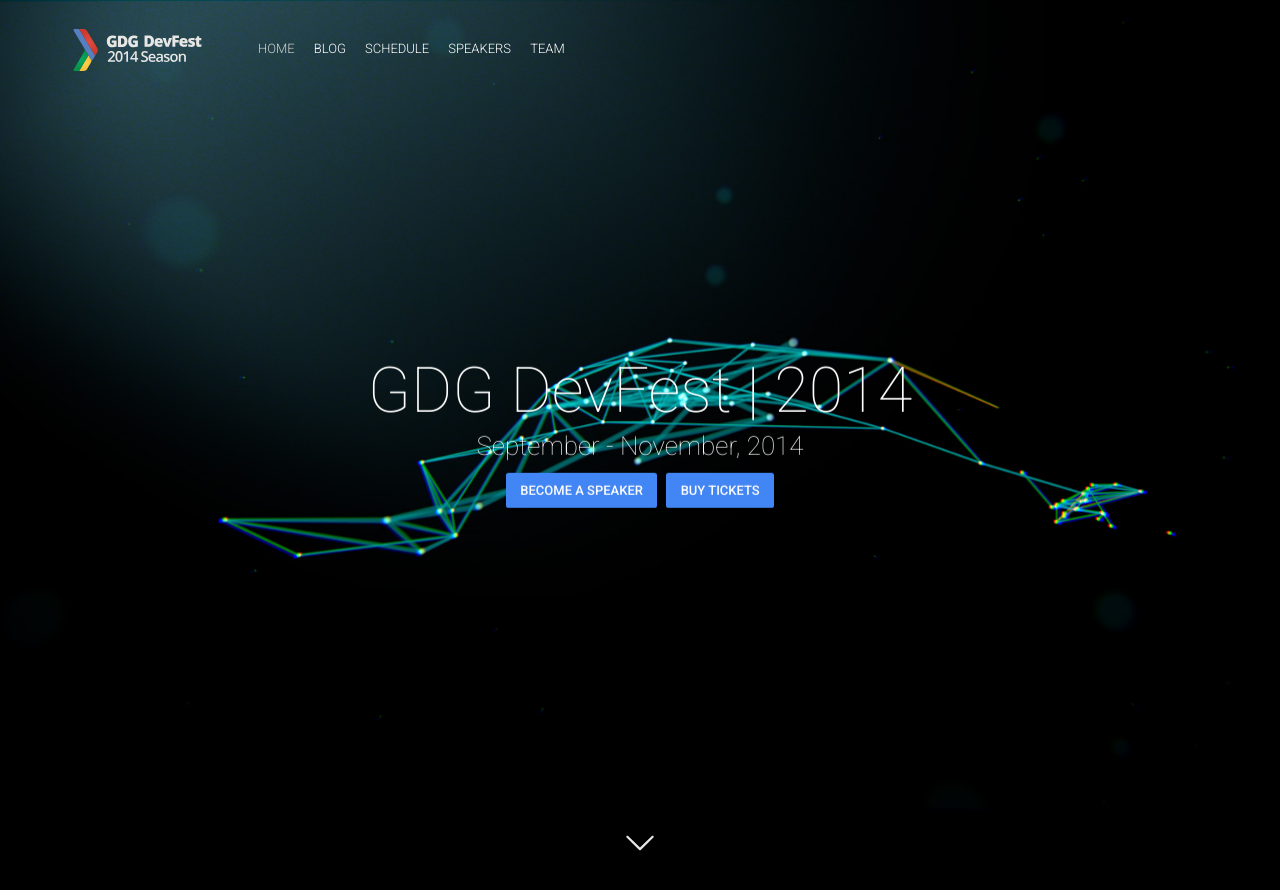
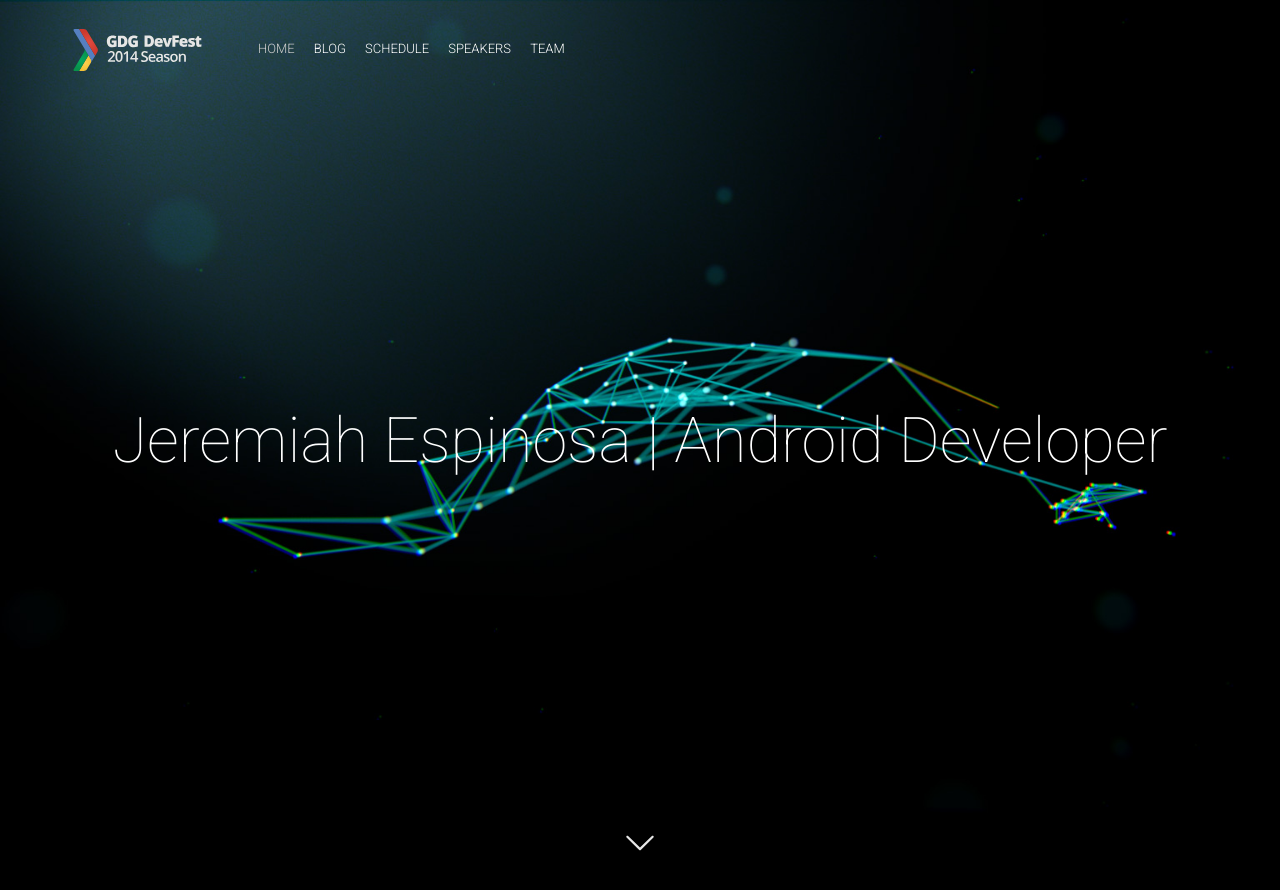
Before and after one commit to jeremiahespinosa/jeremiahespinosa.github.io, a Jekyll site: the page built from index.html, in a window 1280 px wide and 900 px high. Shown: the top 890 px of the window. Built offline with Jekyll 4.4.1, drawn with Linux system fonts in a browser that asks for light colours; nearby versions of some CDN libraries; comment, search, counter and statistics services are not loaded.

Commit message:
updated hero text; updated hero layout

```diff
--- a/_config.yml
+++ b/_config.yml
@@ -16,8 +16,8 @@
 baseurl: ""
 url: ""
 permalink: "/blog/:title"
-# googleAnalyticsTrackingId: "UA-43643469-5"
-# googleAnalyticsSiteUrl: "gdg-x.github.io"
+googleAnalyticsTrackingId: "UA-63477414-1"
+googleAnalyticsSiteUrl: "jeremiahespinosa.github.io"
 # siteVerification: "b9imDOrFawXaBXCC4r3uJDdswSYcalD-wWpMYhFq-no"
 
 # Organizer Info
@@ -54,7 +54,7 @@
 
 # Hero Block
 heroImage: "hero.jpg"
-heroTitle: "GDG DevFest <typeout> 2014"
+heroTitle: "Jeremiah Espinosa <typeout> Android Developer"
 eventDate: "September - November, 2014"
 typeoutTextValues: '"", "Season", "Ukraine", "Germany", "USA"'
 typeoutFallback: "Season"
--- a/_includes/hero.html
+++ b/_includes/hero.html
@@ -6,10 +6,6 @@
         <div class="animated hiding" data-animation="fadeInDown" data-delay="500">
             {% assign heroText = site.heroTitle | split:"<typeout>" %}
             <h1>{{ heroText[0] }}<span id="typeout-text" class="hidden-xs"></span><span class="typeout-fallback">{{ site.typeoutFallback }}</span>{{ heroText[1] }}</h1>
-            <p>{{ site.eventDate }}</p>
-            {% for button in site.heroButtons %}
-            <a href="{% if button.permalink != null %} {{ button.permalink | prepend: site.baseurl }} {% else %} {{ button.link }} {% endif %}" class="btn btn-primary waves-effect waves-button waves-light waves-float" {% if button.link != null %}target="_blank"{% endif %}>{{ button.text }}</a>
-            {% endfor %}
         </div>
     </div>
     <a href="#about" class="explore">
```
